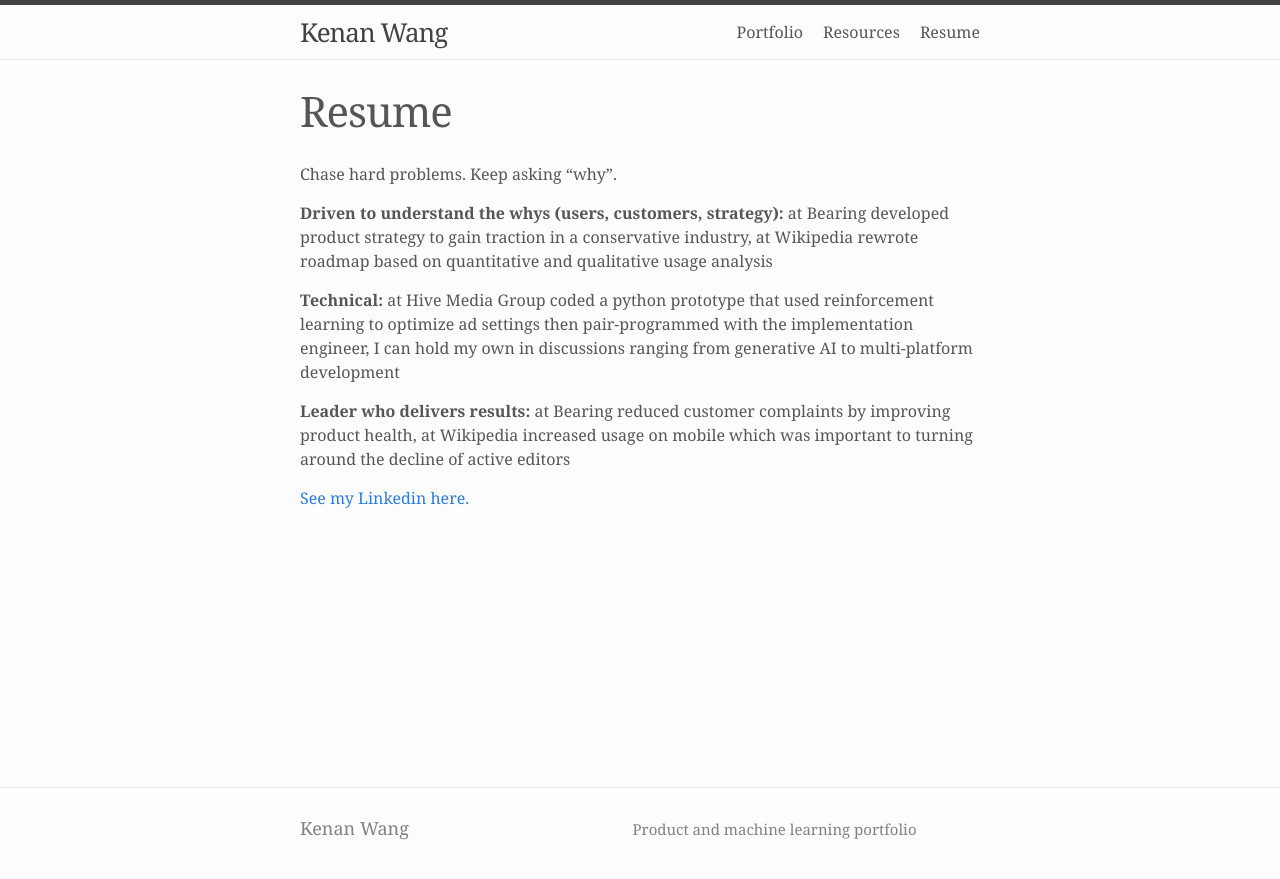
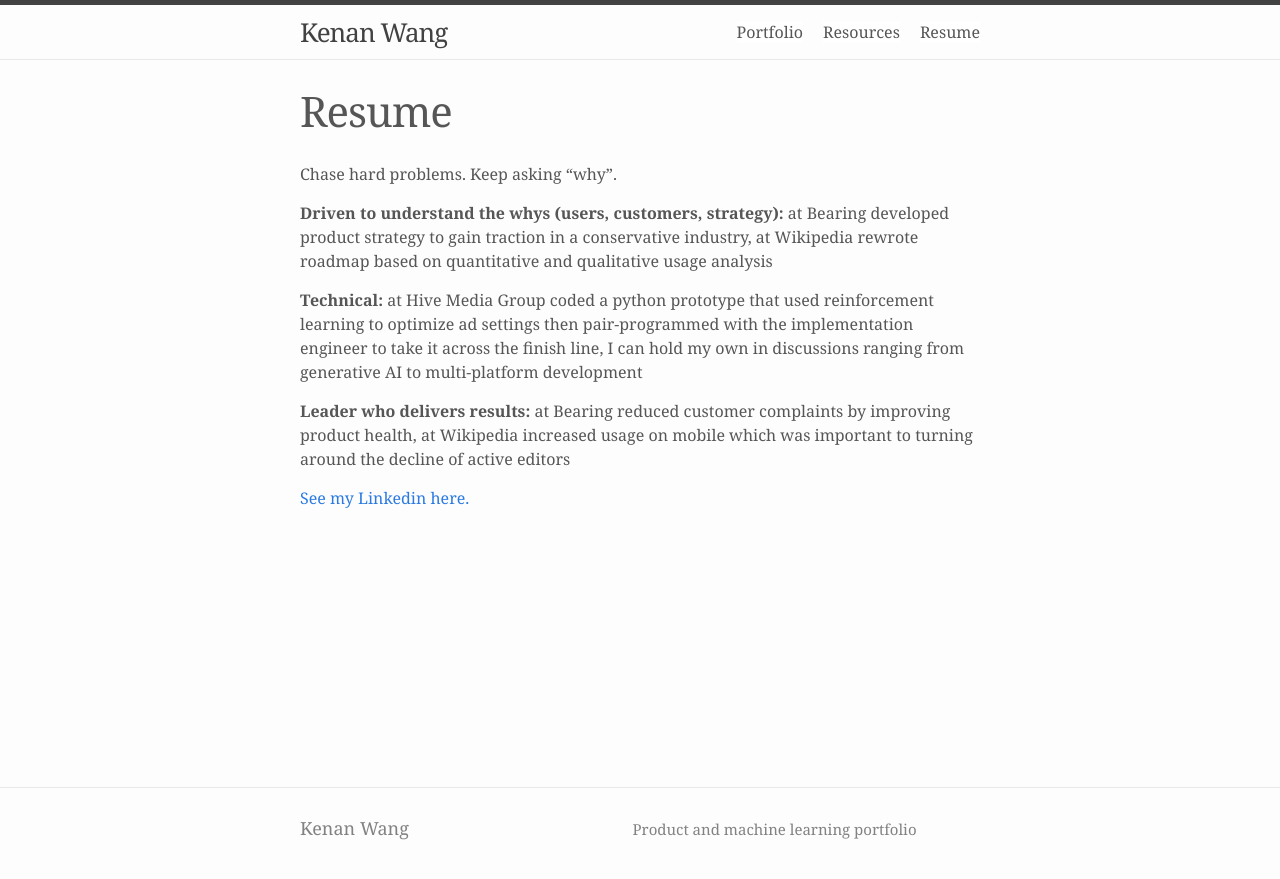
Before and after one commit to kenanwang/username.github.io, a Jekyll site: the page built from resume.md, in a window 1280 px wide. Shown: the top 879 px of the page. Built offline with Jekyll 4.4.1, drawn with Linux system fonts in a browser that asks for light colours; nearby versions of some CDN libraries.

Commit message:
Update resume.md

```diff
--- a/resume.md
+++ b/resume.md
@@ -8,7 +8,7 @@ Chase hard problems. Keep asking "why".
 
 **Driven to understand the whys (users, customers, strategy):** at Bearing developed product strategy to gain traction in a conservative industry, at Wikipedia rewrote roadmap based on quantitative and qualitative usage analysis
 
-**Technical:** at Hive Media Group coded a python prototype that used reinforcement learning to optimize ad settings then pair-programmed with the implementation engineer, I can hold my own in discussions ranging from generative AI to multi-platform development
+**Technical:** at Hive Media Group coded a python prototype that used reinforcement learning to optimize ad settings then pair-programmed with the implementation engineer to take it across the finish line, I can hold my own in discussions ranging from generative AI to multi-platform development
 
 **Leader who delivers results:** at Bearing reduced customer complaints by improving product health, at Wikipedia increased usage on mobile which was important to turning around the decline of active editors
 
```
